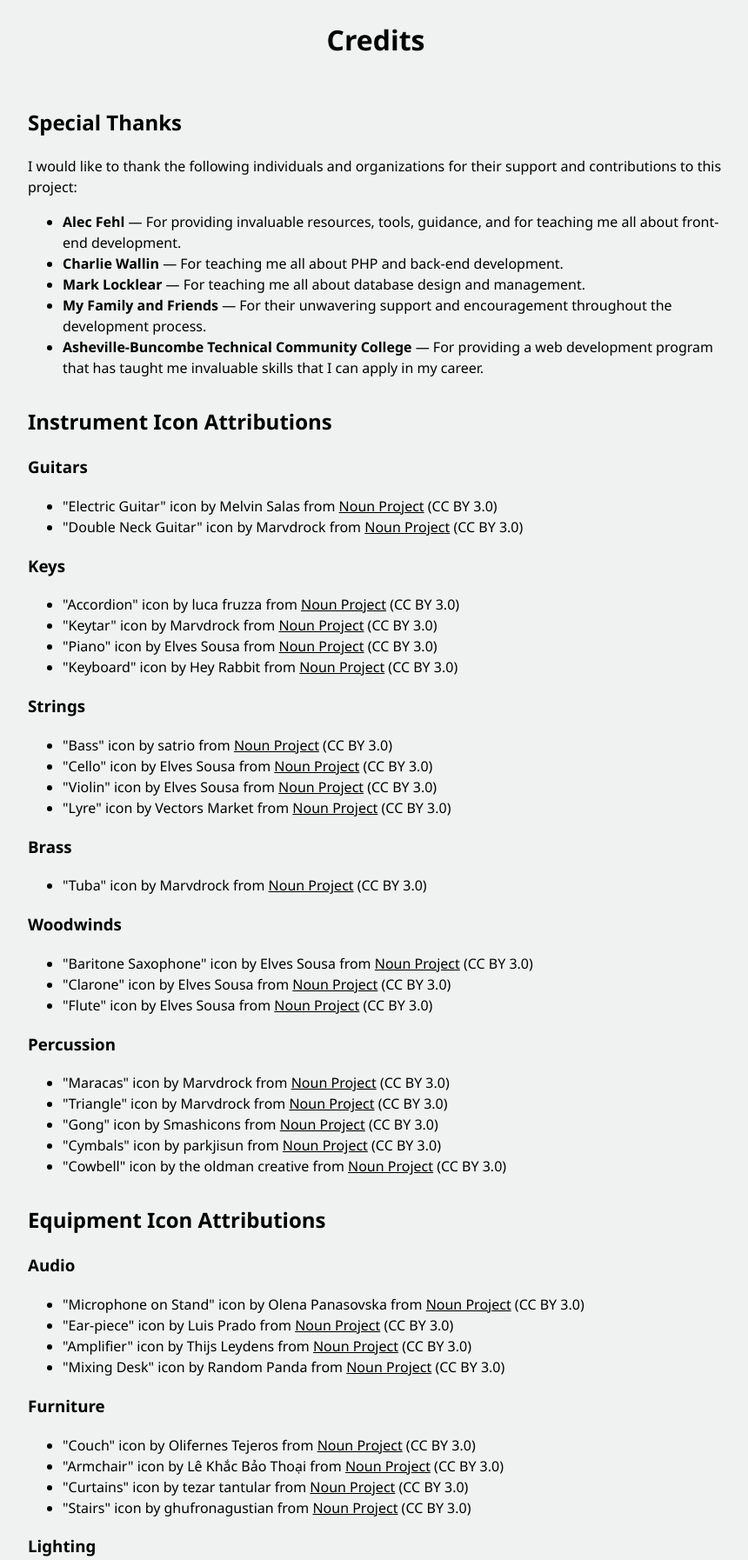
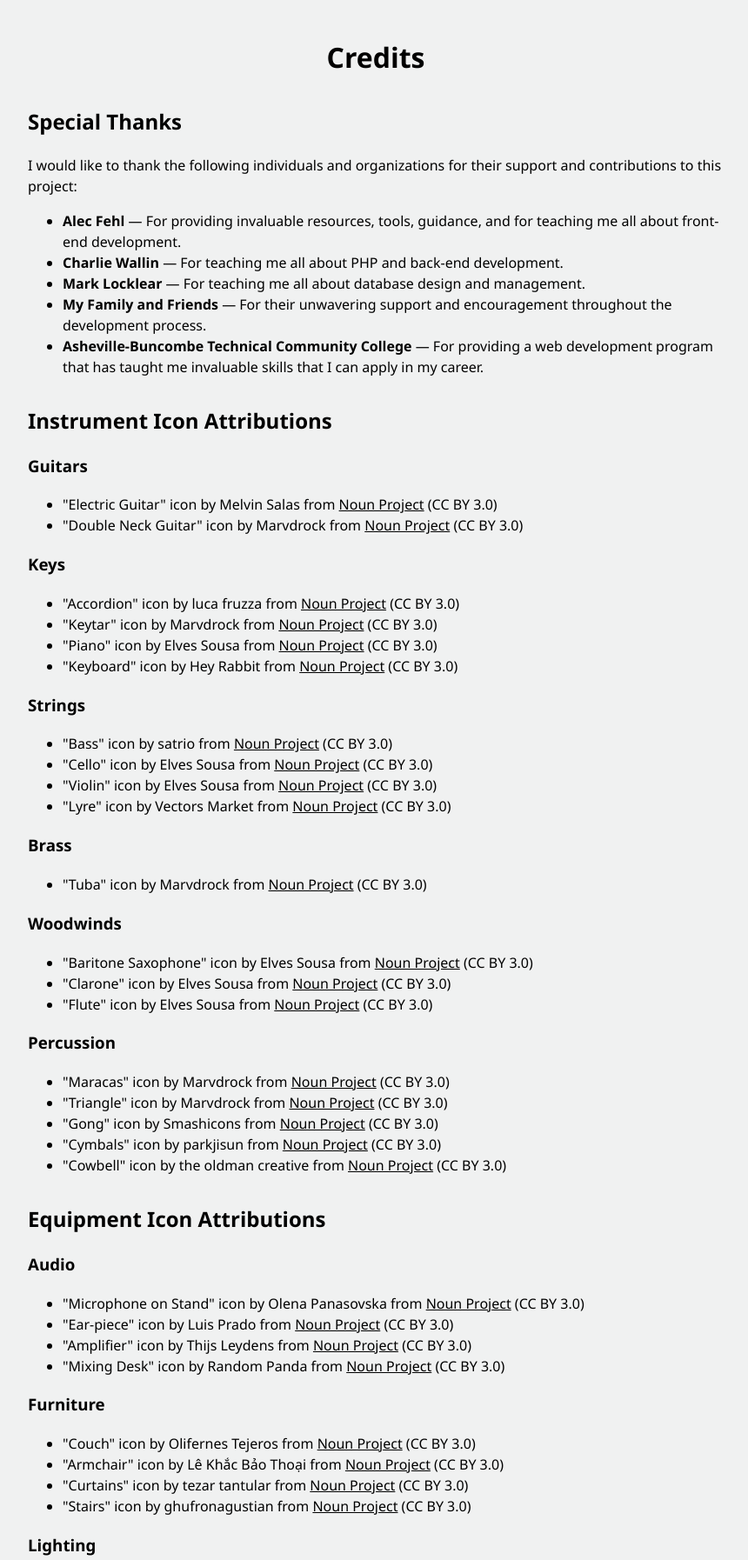
Before and after one commit to alyssacompanioni/stageplotter.dev, a PHP site: page /credits.php in a window 1280 px wide. Shown: the part 147-1941 px from the top of the page at 87% size, without its empty margins (208-1068 px from the left). Run offline with PHP 8.4, Linux system fonts and the light colour scheme.

Commit message:
Styles credits page.

```diff
--- a/public/credits.php
+++ b/public/credits.php
@@ -20,8 +20,8 @@ require_once __DIR__ . '/../private/initialize.php'; ?>
   <body>
     <?php require_once 'includes/header.php'; ?>
     <div class="wrapper">
+      <main class="credits-wrapper">
       <h1>Credits</h1>
-      <main class="credits-wrapper">
 
         <section>
           <h2>Special Thanks</h2>
--- a/public/css/styles.css
+++ b/public/css/styles.css
@@ -1873,7 +1873,7 @@ details.cleanup-section {
 }
 
 .credits-wrapper {
-  margin: 0 auto;
+  margin: 20px auto;
   max-width: 800px;
 }
 
```
